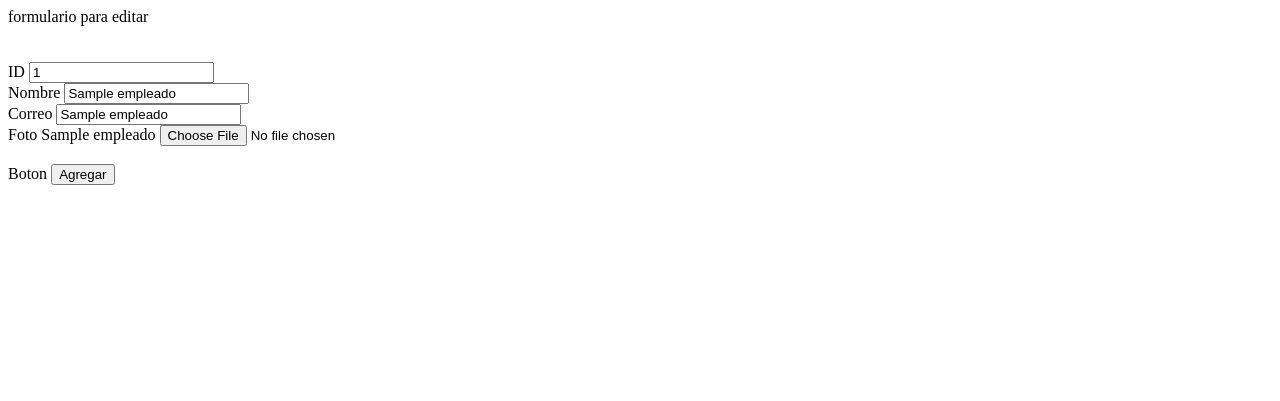
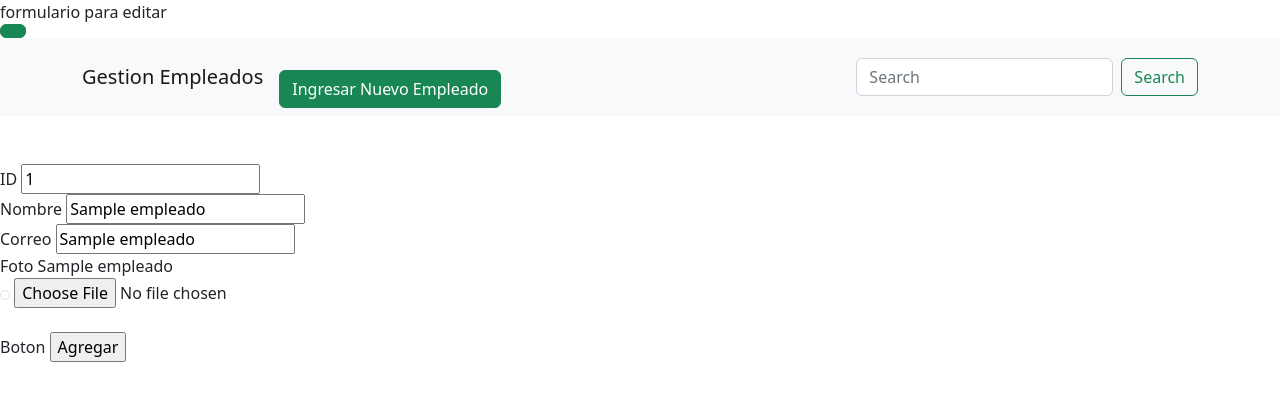
Before and after one commit to robertrb63/SistemaEmpleados, a Flask app: template SistemaEmpleados/templates/empleados/edit.html in a window 1280 px wide. Shown: the top 401 px of the page. Run offline with Flask 3, Linux system fonts and the light colour scheme; the template is opened without the code that fills it: most values are stand-ins (such as "Sample title", 1, 10 or a date in 2020).

Commit message:
Update edit.html

```diff
--- a/SistemaEmpleados/templates/empleados/edit.html
+++ b/SistemaEmpleados/templates/empleados/edit.html
@@ -2,6 +2,41 @@
 
 {% for empleado in empleados%}
 
+<br>
+<a href="{{url_for('create')}}" class="btn btn-success"></a>
+
+<meta name="viewport" content="width=device-width, initial-scale=1, shrink-to-fit=no">
+
+<!-- Bootstrap CSS v5.2.1 -->
+<link href="https://cdn.jsdelivr.net/npm/bootstrap@5.2.1/dist/css/bootstrap.min.css" rel="stylesheet"
+  integrity="sha384-iYQeCzEYFbKjA/T2uDLTpkwGzCiq6soy8tYaI1GyVh/UjpbCx/TYkiZhlZB6+fzT" crossorigin="anonymous">
+
+  <nav class="navbar navbar-expand-sm navbar-light bg-light">
+    <div class="container">
+      <a class="navbar-brand" href="{{ url_for('index')}}">Gestion Empleados</a>
+      <button class="navbar-toggler d-lg-none" type="button" data-bs-toggle="collapse" data-bs-target="#collapsibleNavId" aria-controls="collapsibleNavId"
+          aria-expanded="false" aria-label="Toggle navigation">
+          <span class="navbar-toggler-icon"></span>
+      </button>
+      <div class="collapse navbar-collapse" id="collapsibleNavId">
+          <ul class="navbar-nav me-auto mt-2 mt-lg-0">
+              <li class="nav-item">
+  </li>
+              <li class="nav-item">
+                <br>
+                <a href="{{url_for('create')}}" class="btn btn-success">Ingresar Nuevo Empleado</a>
+              </li>
+              <li class="nav-item dropdown">
+
+              </li>
+          </ul>
+          <form class="d-flex my-2 my-lg-0">
+              <input class="form-control me-sm-2" type="text" placeholder="Search">
+              <button class="btn btn-outline-success my-2 my-sm-0" type="submit">Search</button>
+          </form>
+      </div>
+  </div>
+  </nav>
 
 <form method="post" action="/update"  enctype="multipart/form-data">
     <br>
@@ -17,7 +52,10 @@
     <input type="text" value="{{empleado[2]}}" name="txtCorreo" id="txtCorreo">
     <br>
     Foto
+
     {{empleado[3]}}
+    <br>
+    <img src="{{ url_for('uploads', nombreFoto=empleado[3])}}" width="=100" class="img-thumbnail" alt="">
     <input type="file" value="" name="txtFoto" id="txtFoto">
     <br>
     <br>
```
